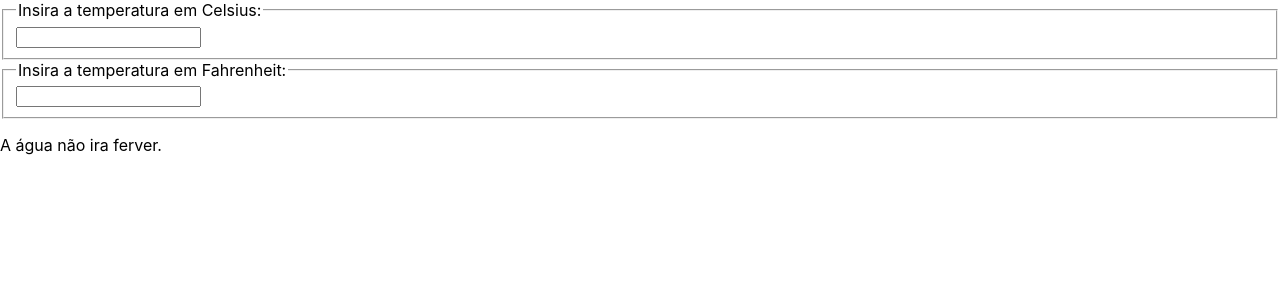
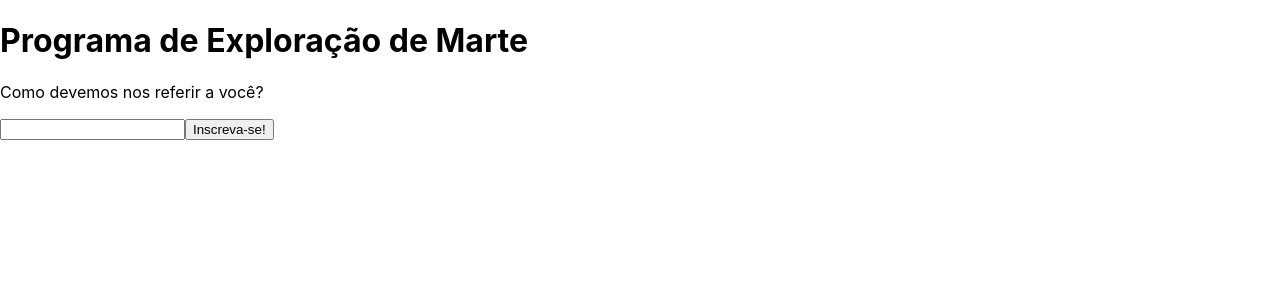
Before and after one commit to pedrojunior079/TutorialReact, a React (Create React App) app in the folder basico/: page / in a window 1280 px wide. Shown: the top 300 px of the page. Built offline with nearby package versions, Linux system fonts and the light colour scheme.

Commit message:
Contenção e Especialização

```diff
--- a/basico/src/App.js
+++ b/basico/src/App.js
@@ -11,15 +11,16 @@ import React from 'react';
 //import AppControllerText from './AppControllerText';
 //import AppMultiplosInputs from './AppMultiplosInputs';
 //import AppCalcTemperatura from './AppCalcTemperatura';
-import AppElevandoTemperatura from './AppElevandoTemperatura';
-
+//import AppElevandoTemperatura from './AppElevandoTemperatura';
+//import AppContencaoV2 from './AppContencaoV2';
+import AppEspecializacao from './AppEspecializacao';
 
 
 function App() {
   return (
     <div className='App'>
 
-      <AppElevandoTemperatura />
+      <AppEspecializacao />
     </div>
   );
 }
--- /dev/null
+++ b/basico/src/AppContencaoV2.js
@@ -0,0 +1,42 @@
+import React from "react";
+import ReactDOM from 'react-dom';
+
+//Composição VS
+//Herança
+//Contenção
+
+export default function AppContencaoV1(){
+   function FancyBorder(props){
+     return(
+       <div className={'FancyBorder FancyBorder-' +props.color}>
+          {props.children}
+       </div>
+     );
+   }
+
+   function Dialog(props){
+     return(
+       <FancyBorder color="blue">
+         <h1 className="Dialog-title">
+           {props.title}
+         </h1>
+         <p className="Dialog-message">
+           {props.message}
+         </p>
+       </FancyBorder>
+     );
+   }
+
+   function BemvindoDialog(){
+       return(
+         <Dialog
+            title="Bem-vindo"
+            message="Obrigado por visitar a nossa espaçonave!" />
+       );
+   }
+
+   ReactDOM.render(
+     <BemvindoDialog />,
+     document.getElementById('root')
+   );
+}
--- /dev/null
+++ b/basico/src/AppEspecializacao.js
@@ -0,0 +1,65 @@
+import React from "react";
+import ReactDOM from 'react-dom';
+
+//Composição VS
+//Herança
+//Contenção
+
+export default function AppEspecializacao(){
+    function FancyBorder(props) {
+        return (
+          <div className={'FancyBorder FancyBorder-' + props.color}>
+            {props.children}
+          </div>
+        );
+    }
+
+    function Dialog(props) {
+        return (
+          <FancyBorder color="blue">
+            <h1 className="Dialog-title">
+              {props.title}
+            </h1>
+            <p className="Dialog-message">
+              {props.message}
+            </p>
+            {props.children}
+          </FancyBorder>
+        );
+    }
+
+    class SingUpDialog extends React.Component{
+        constructor(props){
+            super(props);
+            this.handleChange = this.handleChange.bind(this);
+            this.handleSingUp = this.handleSingUp.bind(this);
+            this.state = {login: ''};
+        }
+
+        render(){
+            return(
+              <Dialog title="Programa de Exploração de Marte"
+                      message="Como devemos nos referir a você?">
+                <input value={this.state.login}
+                       onChange={this.handleChange} />
+                <button onClick={this.handleSingUp}>
+                Inscreva-se!
+                </button>
+              </Dialog>
+            );
+        }
+
+        handleChange(e){
+            this.setState({login: e.target.value});
+        }
+
+        handleSingUp(){
+            alert(`Bem vindo a bordo, ${this.state.login}!`);
+        }
+    }
+
+    ReactDOM.render(
+      <SingUpDialog />,
+      document.getElementById('root')
+    );
+}
```
Also changed, not shown: basico/src/AppContencaoV1.js (added, +34 -0 lines).
